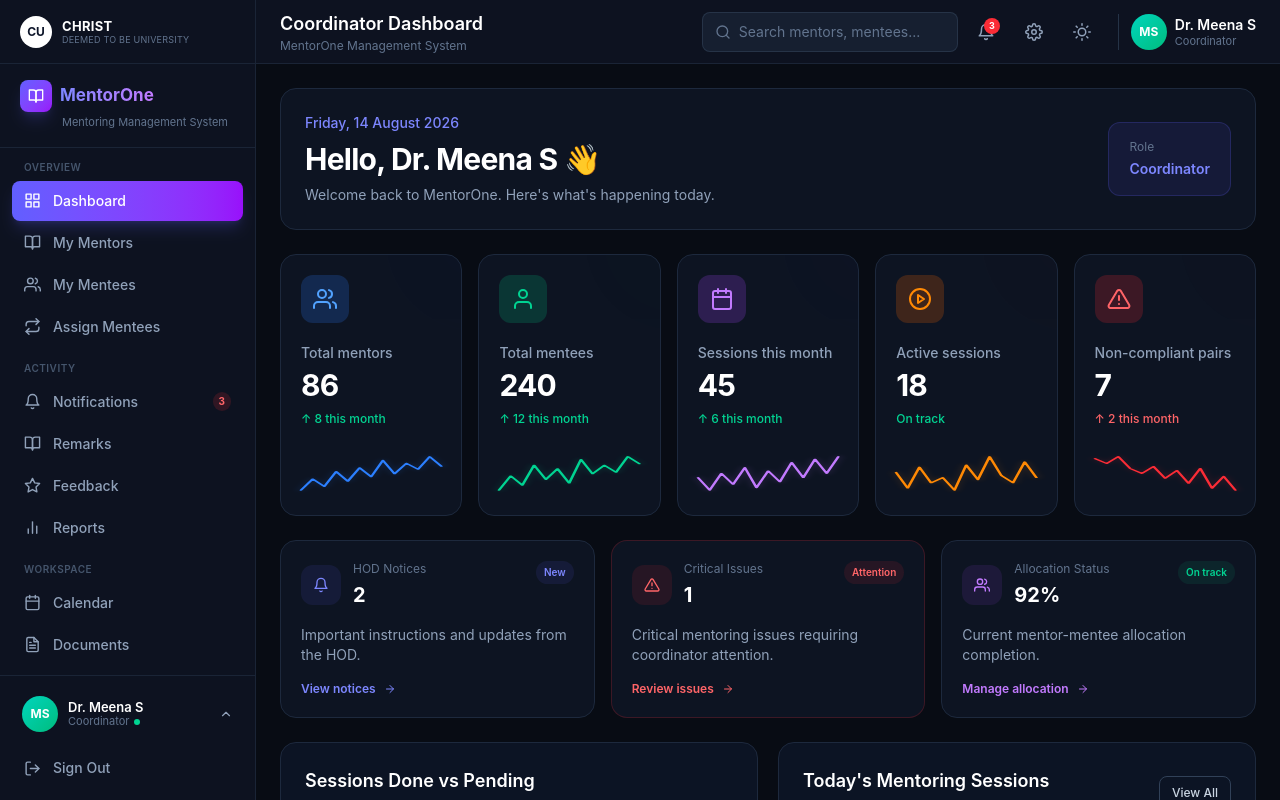
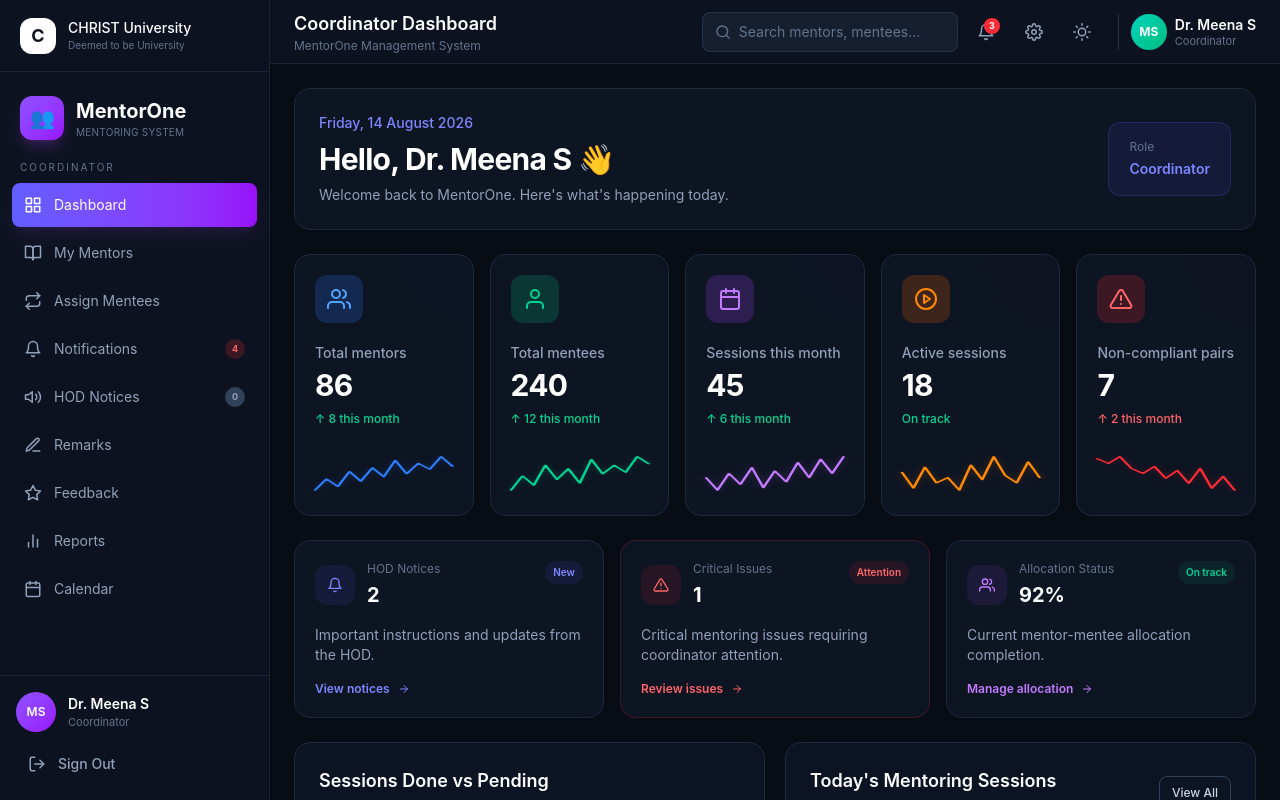
Before and after one commit to frinupsunny/MentorOne, a React (Vite) app: page /coordinator in a window 1280 px wide. Built offline with nearby package versions, Linux system fonts and the light colour scheme.

Commit message:
signout update

```diff
--- a/src/components/layout/Sidebar.jsx
+++ b/src/components/layout/Sidebar.jsx
@@ -1,38 +1,23 @@
+import { useLocation, useNavigate } from "react-router-dom";
 import {
   FiGrid,
-  FiUsers,
+  FiBookOpen,
+  FiRepeat,
   FiBell,
-  FiBookOpen,
+  FiVolume2,
+  FiEdit3,
   FiStar,
   FiBarChart2,
   FiCalendar,
-  FiFileText,
-  FiSettings,
-  FiChevronUp,
-  FiRepeat,
+  FiX,
   FiLogOut,
 } from "react-icons/fi";
 
-import { useNavigate } from "react-router-dom";
+function Sidebar({ isOpen, onClose }) {
+  const navigate = useNavigate();
+  const location = useLocation();
 
-function Sidebar() {
-  const navigate = useNavigate();
-
-  // =========================
-  // Sign Out
-  // =========================
-  const handleSignOut = () => {
-    localStorage.removeItem("mentorOneToken");
-    localStorage.removeItem("mentorOneRole");
-    localStorage.removeItem("mentorOneUser");
-
-    navigate("/login", { replace: true });
-  };
-
-  // =========================
-  // Navigation Items
-  // =========================
-  const overviewItems = [
+  const items = [
     {
       label: "Dashboard",
       icon: FiGrid,
@@ -44,27 +29,25 @@
       path: "/coordinator/mentors",
     },
     {
-      label: "My Mentees",
-      icon: FiUsers,
-      path: "/coordinator/mentees",
-    },
-    {
       label: "Assign Mentees",
       icon: FiRepeat,
       path: "/coordinator/assign-mentees",
     },
-  ];
-
-  const activityItems = [
     {
       label: "Notifications",
       icon: FiBell,
-      badge: 3,
       path: "/coordinator/notifications",
+      badge: 4,
+    },
+    {
+      label: "HOD Notices",
+      icon: FiVolume2,
+      path: "/coordinator/hod-notices",
+      badge: 0,
     },
     {
       label: "Remarks",
-      icon: FiBookOpen,
+      icon: FiEdit3,
       path: "/coordinator/remarks",
     },
     {
@@ -77,182 +60,203 @@
       icon: FiBarChart2,
       path: "/coordinator/reports",
     },
-  ];
-
-  const workspaceItems = [
     {
       label: "Calendar",
       icon: FiCalendar,
       path: "/coordinator/calendar",
     },
-    {
-      label: "Documents",
-      icon: FiFileText,
-      path: "/coordinator/documents",
-    },
-    {
-      label: "Settings",
-      icon: FiSettings,
-      path: "/coordinator/settings",
-    },
   ];
 
-  // =========================
-  // Render Navigation Items
-  // =========================
-  const renderItems = (items) => {
-    return items.map((item) => {
-      const Icon = item.icon;
+  const isActive = (path) => {
+    if (path === "/coordinator") {
+      return location.pathname === "/coordinator";
+    }
 
-      return (
-        <button
-          key={item.label}
-          onClick={() => item.path && navigate(item.path)}
-          className={`w-full flex items-center gap-3 px-3 py-2.5 rounded-lg text-sm font-medium transition-all duration-200 ${
-            item.path && window.location.pathname === item.path
-              ? "bg-gradient-to-r from-indigo-500 to-purple-600 text-white shadow-lg shadow-indigo-500/20"
-              : "text-slate-400 hover:bg-slate-800/60 hover:text-white"
-          }`}
-        >
-          <Icon className="text-[17px] flex-shrink-0" />
+    return (
+      location.pathname === path ||
+      location.pathname.startsWith(`${path}/`)
+    );
+  };
 
-          <span>{item.label}</span>
+  const handleNavigate = (path) => {
+    navigate(path);
+    onClose?.();
+  };
 
-          {item.badge && (
-            <span className="ml-auto text-[10px] font-bold bg-red-500/15 text-red-400 px-1.5 py-0.5 rounded-full">
-              {item.badge}
-            </span>
-          )}
-        </button>
-      );
-    });
+  const handleSignOut = () => {
+    localStorage.removeItem("mentorOneToken");
+    localStorage.removeItem("mentorOneRole");
+    localStorage.removeItem("mentorOneUser");
+
+    onClose?.();
+    navigate("/login", { replace: true });
   };
 
   return (
-    <aside className="w-64 h-full min-h-0 flex-shrink-0 flex flex-col bg-[#0D1220] border-r border-slate-800/80 overflow-hidden">
-      {/* =========================
-          University
-      ========================= */}
-      <div className="h-16 flex-shrink-0 flex items-center gap-2.5 px-5 border-b border-slate-800/80">
-        <div className="w-8 h-8 rounded-full bg-white flex items-center justify-center flex-shrink-0">
-          <span className="text-slate-900 font-bold text-xs">
-            CU
-          </span>
+    <aside
+      className={`
+        fixed lg:static
+        inset-y-0 left-0
+        z-50
+        w-[270px]
+        flex-shrink-0
+        bg-[#0D1220]
+        border-r border-slate-800/80
+        flex flex-col
+        transform transition-transform duration-300 ease-in-out
+        ${isOpen ? "translate-x-0" : "-translate-x-full"}
+        lg:translate-x-0
+      `}
+    >
+      {/* MOBILE CLOSE */}
+      <div className="lg:hidden absolute top-4 right-4 z-10">
+        <button
+          onClick={onClose}
+          className="w-9 h-9 rounded-lg flex items-center justify-center text-slate-400 hover:text-white hover:bg-slate-800 transition"
+          aria-label="Close menu"
+        >
+          <FiX />
+        </button>
+      </div>
+
+      {/* UNIVERSITY */}
+      <div className="h-[72px] min-h-[72px] px-5 flex items-center border-b border-slate-800/80">
+        <div className="w-9 h-9 rounded-xl bg-white flex items-center justify-center text-[#0D1220] font-bold text-lg flex-shrink-0">
+          C
         </div>
 
-        <div className="leading-tight">
-          <div className="text-[13px] font-bold tracking-wide text-white">
-            CHRIST
+        <div className="ml-3 min-w-0">
+          <p className="text-sm font-medium text-white truncate">
+            CHRIST University
+          </p>
+
+          <p className="text-[10px] text-slate-500 truncate">
+            Deemed to be University
+          </p>
+        </div>
+      </div>
+
+      {/* BRAND */}
+      <div className="px-5 pt-6 pb-5">
+        <div className="flex items-center gap-3">
+          <div className="w-11 h-11 rounded-xl bg-gradient-to-br from-violet-500 to-purple-600 flex items-center justify-center shadow-lg shadow-purple-500/20 flex-shrink-0">
+            <span className="text-white text-xl">👥</span>
           </div>
 
-          <div className="text-[9px] text-slate-500 tracking-wide">
-            DEEMED TO BE UNIVERSITY
+          <div>
+            <h2 className="text-xl font-bold text-white">
+              MentorOne
+            </h2>
+
+            <p className="text-[10px] tracking-wide text-slate-500">
+              MENTORING SYSTEM
+            </p>
           </div>
         </div>
       </div>
 
-      {/* =========================
-          MentorOne Branding
-      ========================= */}
-      <div className="px-5 py-4 flex-shrink-0 border-b border-slate-800/80">
-        <div className="flex items-center gap-2">
-          <div className="w-8 h-8 rounded-lg bg-gradient-to-br from-indigo-500 to-purple-600 flex items-center justify-center shadow-lg shadow-indigo-500/20">
-            <FiBookOpen className="text-white text-base" />
-          </div>
-
-          <span className="font-bold text-[17px] bg-gradient-to-r from-indigo-400 to-purple-400 bg-clip-text text-transparent">
-            MentorOne
-          </span>
-        </div>
-
-        <div className="text-[11px] text-slate-500 mt-0.5 ml-[42px]">
-          Mentoring Management System
-        </div>
+      {/* SECTION TITLE */}
+      <div className="px-5 mb-2">
+        <p className="text-[10px] uppercase tracking-[0.2em] text-slate-500">
+          Coordinator
+        </p>
       </div>
 
-      {/* =========================
-          Navigation
-      ========================= */}
-      <nav
-        className="
-          flex-1
-          min-h-0
-          overflow-hidden
-          px-3
-          py-3
-          space-y-0.5
-        "
-      >
-        {/* Overview */}
-        <div className="px-3 pb-1 text-[10px] font-semibold tracking-wider text-slate-600 uppercase">
-          Overview
+      {/* NAVIGATION */}
+      <nav className="px-3 flex-1 overflow-y-auto">
+        <div className="space-y-1">
+          {items.map((item) => {
+            const Icon = item.icon;
+            const active = isActive(item.path);
+
+            return (
+              <button
+                key={item.path}
+                onClick={() => handleNavigate(item.path)}
+                className={`
+                  w-full
+                  h-11
+                  px-3
+                  rounded-lg
+                  flex
+                  items-center
+                  gap-3
+                  text-sm
+                  transition
+                  ${
+                    active
+                      ? "bg-gradient-to-r from-indigo-500 to-purple-600 text-white shadow-lg shadow-purple-500/10"
+                      : "text-slate-400 hover:text-white hover:bg-slate-800/70"
+                  }
+                `}
+              >
+                <Icon className="text-lg flex-shrink-0" />
+
+                <span className="flex-1 text-left truncate">
+                  {item.label}
+                </span>
+
+                {typeof item.badge === "number" && (
+                  <span
+                    className={`
+                      min-w-5 h-5 px-1.5 rounded-full
+                      flex items-center justify-center
+                      text-[9px] font-bold
+                      ${
+                        item.badge > 0
+                          ? "bg-red-500/20 text-red-400"
+                          : "bg-slate-700 text-slate-400"
+                      }
+                    `}
+                  >
+                    {item.badge}
+                  </span>
+                )}
+              </button>
+            );
+          })}
         </div>
-
-        {renderItems(overviewItems)}
-
-        {/* Activity */}
-        <div className="px-3 pb-1 pt-3 text-[10px] font-semibold tracking-wider text-slate-600 uppercase">
-          Activity
-        </div>
-
-        {renderItems(activityItems)}
-
-        {/* Workspace */}
-        <div className="px-3 pb-1 pt-3 text-[10px] font-semibold tracking-wider text-slate-600 uppercase">
-          Workspace
-        </div>
-
-        {renderItems(workspaceItems)}
       </nav>
 
-      {/* =========================
-          Coordinator Profile
-      ========================= */}
-      <div className="p-3 flex-shrink-0 border-t border-slate-800/80">
-        <button className="w-full flex items-center gap-2.5 px-2.5 py-2 rounded-lg hover:bg-slate-800/60 transition">
-          <div className="w-9 h-9 rounded-full bg-gradient-to-br from-teal-400 to-emerald-500 flex items-center justify-center text-white text-xs font-bold flex-shrink-0">
+      {/* USER */}
+      <div className="border-t border-slate-800/80 p-4">
+        <div className="flex items-center gap-3">
+          <div className="w-10 h-10 rounded-full bg-gradient-to-br from-violet-500 to-purple-600 flex items-center justify-center text-xs font-semibold text-white flex-shrink-0">
             MS
           </div>
 
-          <div className="text-left leading-tight flex-1 min-w-0">
-            <div className="text-[13px] font-semibold text-white truncate">
+          <div className="min-w-0 flex-1">
+            <p className="text-sm font-semibold text-white truncate">
               Dr. Meena S
-            </div>
+            </p>
 
-            <div className="text-[11px] text-slate-500 flex items-center gap-1">
+            <p className="text-[11px] text-slate-500">
               Coordinator
+            </p>
+          </div>
+        </div>
 
-              <span className="w-1.5 h-1.5 rounded-full bg-emerald-400 inline-block" />
-            </div>
-          </div>
-
-          <FiChevronUp className="text-slate-400 text-sm" />
-        </button>
-
-        {/* =========================
-            Sign Out
-        ========================= */}
+        {/* SIGN OUT */}
         <button
           onClick={handleSignOut}
           className="
-            mt-2
+            mt-3
+            w-full
+            h-10
+            px-3
+            rounded-lg
             flex
-            h-10
-            w-full
             items-center
             gap-3
-            rounded-lg
-            px-3
             text-sm
             font-medium
             text-slate-400
-            transition-all
-            duration-200
+            transition
+            hover:text-red-400
             hover:bg-red-500/10
-            hover:text-red-400
           "
         >
-          <FiLogOut className="flex-shrink-0 text-[17px]" />
+          <FiLogOut className="text-lg flex-shrink-0" />
 
           <span>
             Sign Out
```
